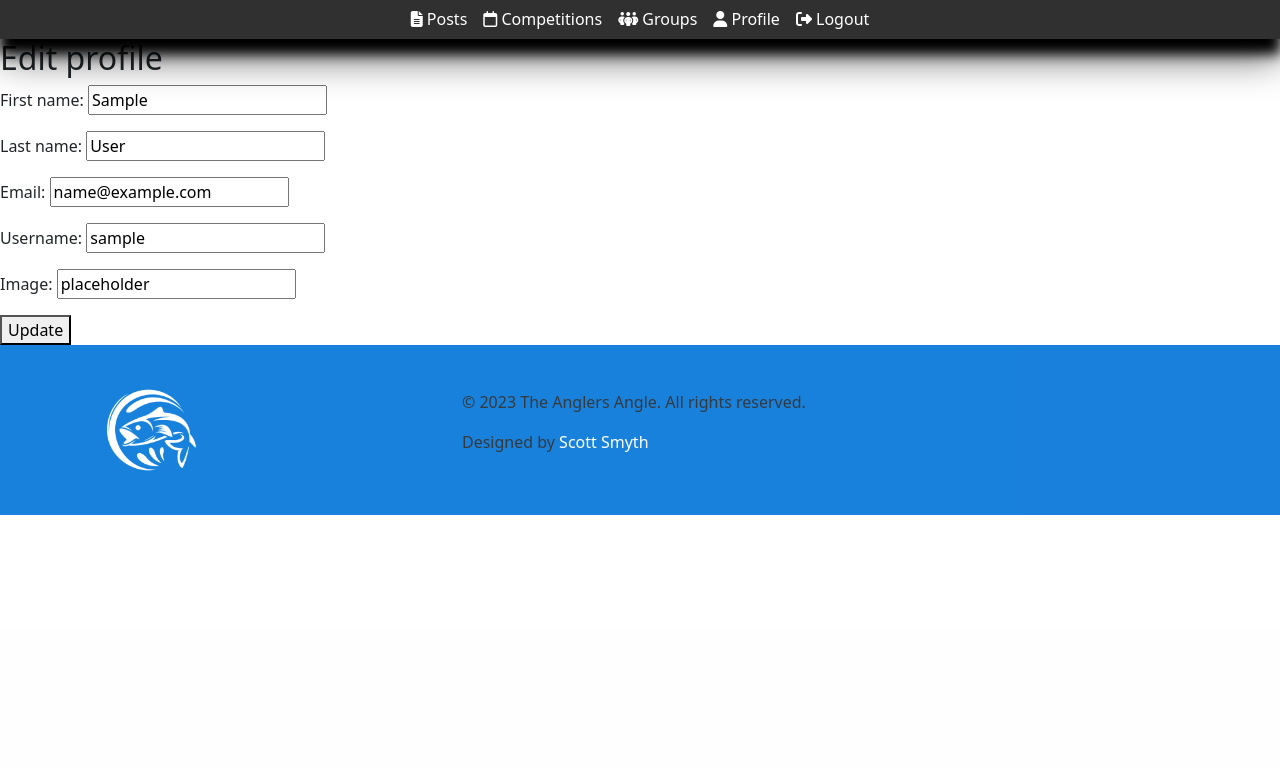
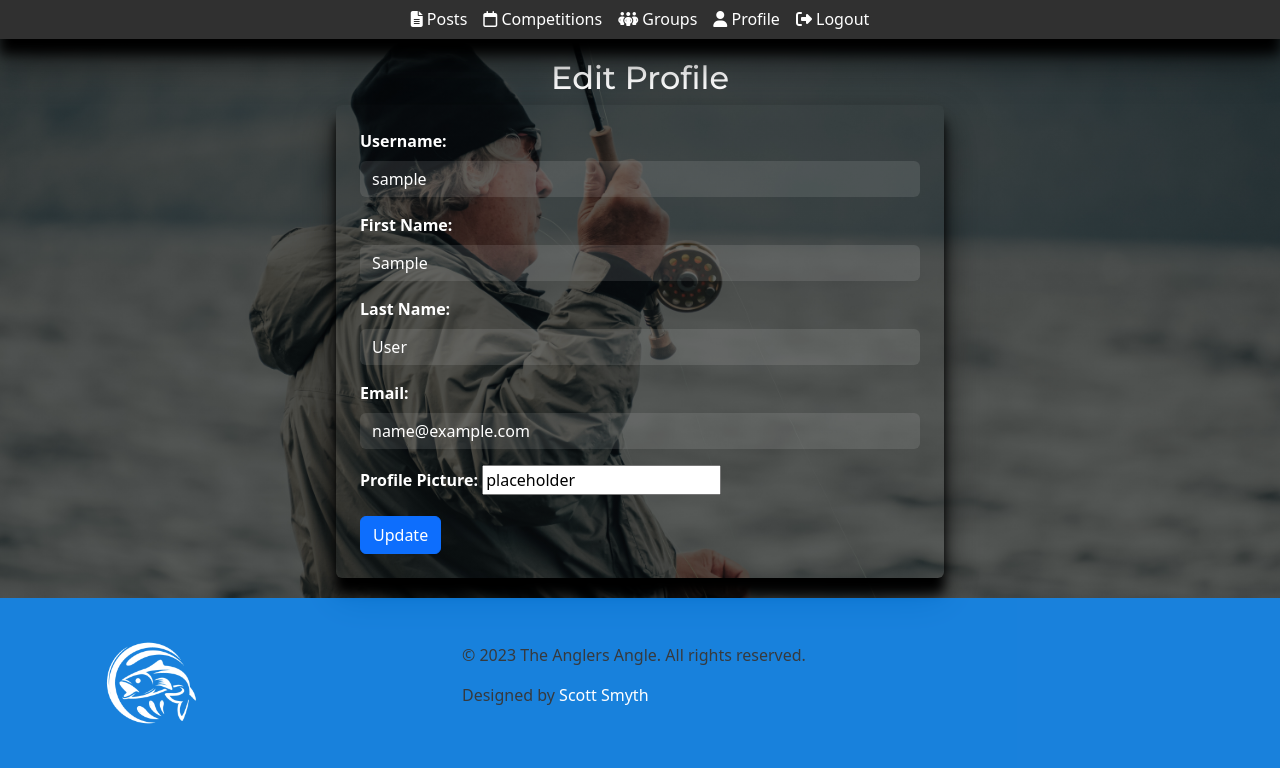
Before and after one commit to scottsmyth56/The_Anglers_Angle, a Django app: page /edit_profile/ in a window 1280 px wide. Shown: the part 171-939 px from the top of the page. Before the commit the page ends 686 px from the top, so only its background shows below. Run offline with Django 3.2, Linux system fonts and the light colour scheme; the visitor is signed in with stand-in values (Sample User, id 1); parts of the project's set-up code (start-up, migrations or seed data) failed here and were passed over; some libraries are stand-ins or nearby versions.

Commit message:
Update Styling for Edit_profile

```diff
--- a/templates/Auth/edit_profile.html
+++ b/templates/Auth/edit_profile.html
@@ -1,10 +1,46 @@
 {% extends 'base.html' %}
+{% load widget_tweaks %}
 
 {% block content %}
-<h2>Edit profile</h2>
-<form method="POST" enctype="multipart/form-data">
-    {% csrf_token %}
-    {{ form.as_p }}
-    <button type="submit">Update</button>
-</form>
+{% if messages %}
+        {% for message in messages %}
+        <div class="alert alert-{{ message.tags }} message-index">
+        {{ message }}
+    </div>
+        {% endfor %}
+    {% endif %}
+<div class="container-fluid  post-body">
+    <div class="row justify-content-center">
+        <div class="col-lg-6">
+            <h2 class="text-center action-header">Edit Profile</h2>
+            <form method="POST" enctype="multipart/form-data" class="p-4 form-outer rounded">
+                {% csrf_token %}
+
+                <div class="mb-3">
+                    <label for="{{ form.username.id_for_label }}" class="form-label">Username:</label>
+                    {% render_field form.username class="form-control form-input" %}
+                </div>
+                <div class="mb-3">
+                    <label for="{{ form.first_name.id_for_label }}" class="form-label">First Name:</label>
+                    {% render_field form.first_name class="form-control form-input" %}
+                </div>
+                <div class="mb-3">
+                    <label for="{{ form.last_name.id_for_label }}" class="form-label">Last Name:</label>
+                    {% render_field form.last_name class="form-control form-input" %}
+                </div>
+                <div class="mb-3">
+                    <label for="{{ form.email.id_for_label }}" class="form-label">Email:</label>
+                    {% render_field form.email class="form-control form-input" %}
+                </div>
+                <div class="mb-3">
+                    <label for="{{ form.profile_picture.id_for_label }}" class="form-label">Profile Picture:</label>
+                    {% render_field form.profile_picture class="form-control-file" %}
+                </div>
+
+                <button type="submit" class="btn btn-primary">Update</button>
+            </form>
+        </div>
+    </div>
+</div>
+
 {% endblock %}
```
Also changed, not shown: templates/Auth/profile.html (+7 -0 lines).
